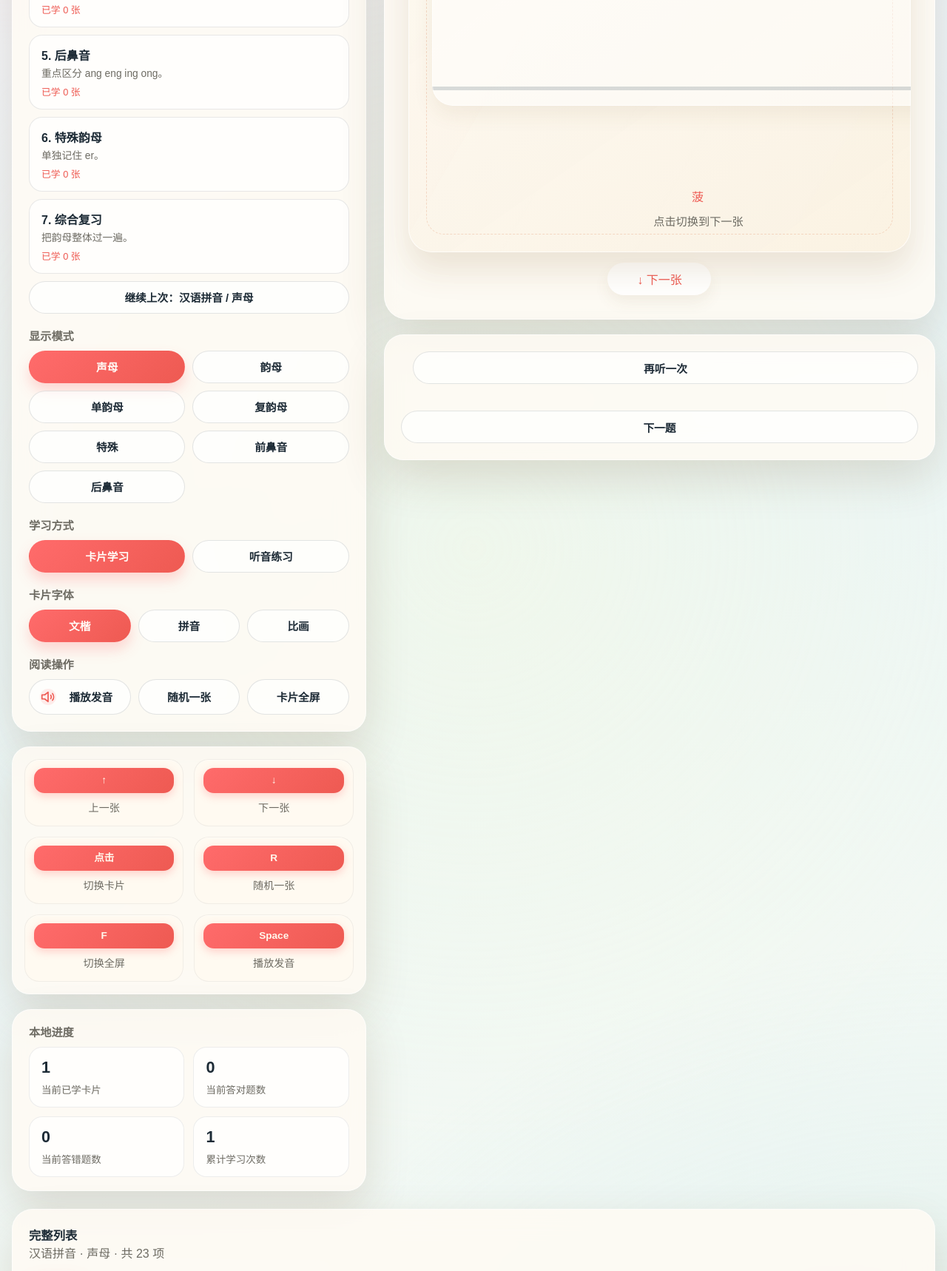
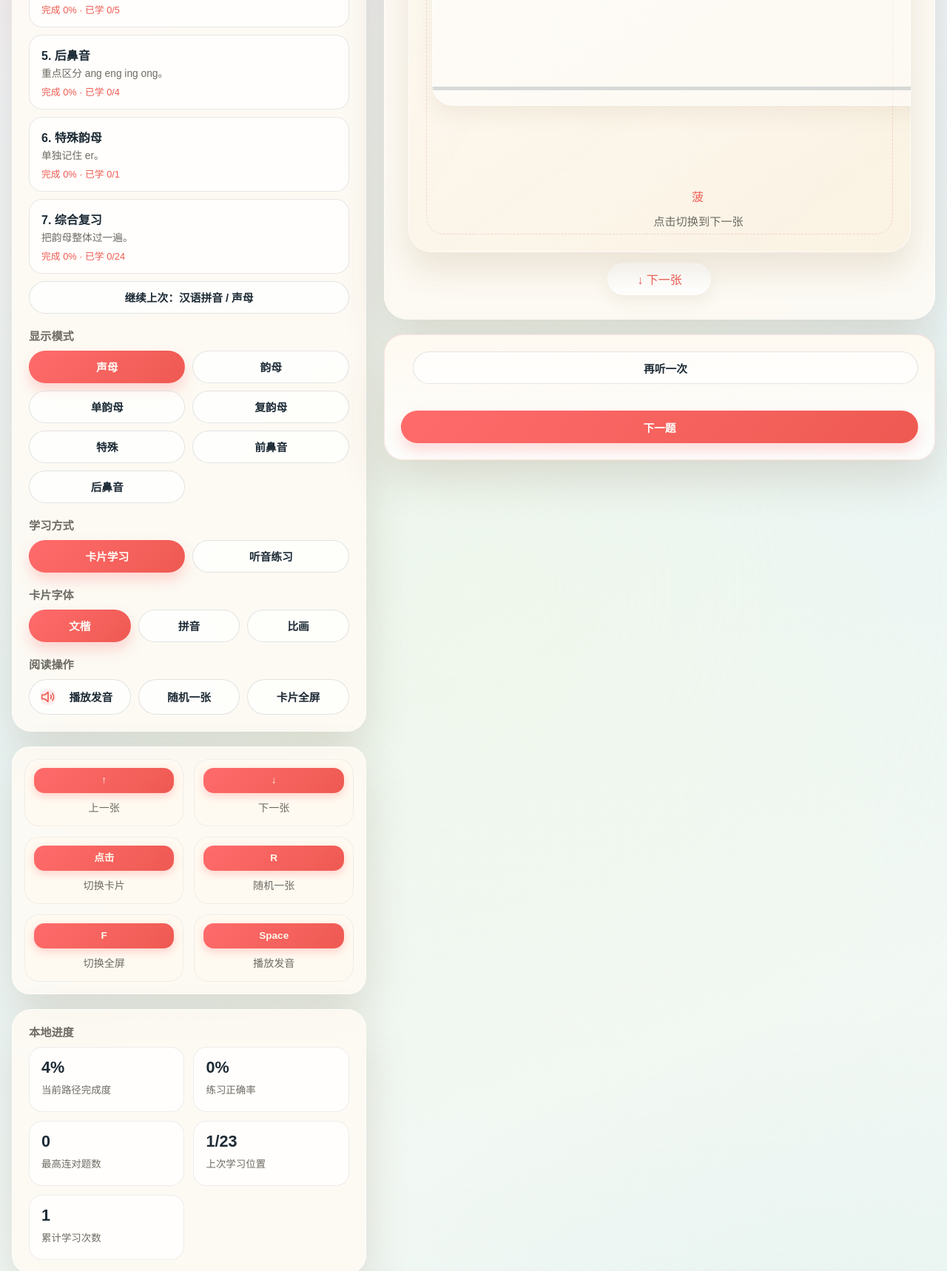
Before and after one commit to OrionPotter/alphabet-pinyin-cards, a website: page index.html in a window 1280 px wide. Shown: the part 946-2664 px from the top of the page at 74% size. Drawn offline with Linux system fonts and the light colour scheme.

Commit message:
添加测验连对功能，优化进度显示和练习面板样式

```diff
--- a/app.js
+++ b/app.js
@@ -380,6 +380,7 @@ const state = {
   indices: {},
   progress: null,
   quiz: null,
+  quizStreak: 0,
   hasSessionRecorded: false,
   lastTrackedCardKey: "",
 };
@@ -459,6 +460,7 @@ const practiceOptions = document.querySelector("#practice-options");
 const practiceFeedback = document.querySelector("#practice-feedback");
 const practiceAudioButton = document.querySelector("#practice-audio-button");
 const practiceNextButton = document.querySelector("#practice-next-button");
+const fontControlGroup = fontGroup.closest(".control-group");
 const englishAudioBaseUrl = "./audio/english/";
 const pinyinAudioBaseUrl = "./audio/pinyin/";
 const phoneticAudioBaseUrl = "./audio/phonetic/";
@@ -552,10 +554,18 @@ function ensureProgressBucket(deckId = state.activeDeck, modeId = state.activeMo
       seen: {},
       correct: 0,
       wrong: 0,
+      bestStreak: 0,
       lastIndex: 0,
       lastVisitedAt: 0,
     };
   }
+
+  state.progress.paths[key].seen ??= {};
+  state.progress.paths[key].correct ??= 0;
+  state.progress.paths[key].wrong ??= 0;
+  state.progress.paths[key].bestStreak ??= 0;
+  state.progress.paths[key].lastIndex ??= 0;
+  state.progress.paths[key].lastVisitedAt ??= 0;
 
   return state.progress.paths[key];
 }
@@ -632,8 +642,11 @@ function recordQuizResult(isCorrect, index) {
 
   if (isCorrect) {
     bucket.correct += 1;
+    state.quizStreak += 1;
+    bucket.bestStreak = Math.max(bucket.bestStreak, state.quizStreak);
   } else {
     bucket.wrong += 1;
+    state.quizStreak = 0;
   }
 
   persistLastState();
@@ -642,11 +655,19 @@ function recordQuizResult(isCorrect, index) {
 function getProgressSummary(deckId = state.activeDeck, modeId = state.activeMode) {
   const bucket = ensureProgressBucket(deckId, modeId);
   const seenCount = Object.keys(bucket.seen).length;
+  const total = deckRegistry[deckId].modes[modeId].items.length;
+  const attempts = bucket.correct + bucket.wrong;
+  const completion = total ? Math.round((seenCount / total) * 100) : 0;
+  const accuracy = attempts ? Math.round((bucket.correct / attempts) * 100) : 0;
 
   return {
     seenCount,
+    total,
+    completion,
+    accuracy,
     correct: bucket.correct,
     wrong: bucket.wrong,
+    bestStreak: bucket.bestStreak,
     lastIndex: bucket.lastIndex,
     sessionCount: state.progress.sessionCount,
   };
@@ -1197,6 +1218,7 @@ function setActiveView(viewId) {
   stopCurrentAudio();
   showAudioStatus("");
   state.activeView = viewId;
+  state.quizStreak = 0;
 
   if (viewId === "quiz") {
     startQuizRound();
@@ -1273,6 +1295,7 @@ function renderPathButtons() {
     const button = document.createElement("button");
     button.type = "button";
     button.className = `path-button${step.mode === state.activeMode ? " is-active" : ""}`;
+    button.style.setProperty("--path-progress", `${summary.completion}%`);
     button.addEventListener("click", () => {
       selectLearningPath(step.mode);
     });
@@ -1287,7 +1310,7 @@ function renderPathButtons() {
 
     const meta = document.createElement("span");
     meta.className = "path-meta";
-    meta.textContent = `已学 ${summary.seenCount} 张`;
+    meta.textContent = `完成 ${summary.completion}% · 已学 ${summary.seenCount}/${summary.total}`;
 
     button.append(title, copy, meta);
     pathList.append(button);
@@ -1321,10 +1344,12 @@ function renderProgress() {
     resumeButton.textContent = "继续上次学习";
   }
 
+  const nextCardIndex = Math.min(summary.lastIndex + 1, summary.total || 1);
   const cards = [
-    { value: summary.seenCount, label: "当前已学卡片" },
-    { value: summary.correct, label: "当前答对题数" },
-    { value: summary.wrong, label: "当前答错题数" },
+    { value: `${summary.completion}%`, label: "当前路径完成度" },
+    { value: `${summary.accuracy}%`, label: "练习正确率" },
+    { value: summary.bestStreak, label: "最高连对题数" },
+    { value: `${nextCardIndex}/${summary.total}`, label: "上次学习位置" },
     { value: summary.sessionCount, label: "累计学习次数" },
   ];
 
@@ -1354,12 +1379,18 @@ function renderPracticePanel() {
   }
 
   const items = getCurrentItems();
+  const summary = getProgressSummary();
   practiceTitle.textContent = `${getCurrentModeSet().label}练习`;
-  practiceCopy.textContent = state.quiz.prompt;
+  if (state.quiz.answered) {
+    practiceCopy.textContent = `当前连对 ${state.quizStreak} 题，最高连对 ${summary.bestStreak} 题。`;
+  } else {
+    practiceCopy.textContent = `${state.quiz.prompt} 可以按 1-4 快速作答。`;
+  }
   practiceNextButton.hidden = !state.quiz.answered;
+  practiceNextButton.textContent = state.quiz.answered ? "继续下一题" : "下一题";
 
   practiceOptions.innerHTML = "";
-  state.quiz.optionIndices.forEach((optionIndex) => {
+  state.quiz.optionIndices.forEach((optionIndex, optionNumber) => {
     const item = items[optionIndex];
     const button = document.createElement("button");
     button.type = "button";
@@ -1376,7 +1407,7 @@ function renderPracticePanel() {
 
     const label = document.createElement("span");
     label.className = "practice-option-label";
-    label.textContent = item.primary;
+    label.textContent = `${optionNumber + 1}. ${item.primary}`;
 
     const copy = document.createElement("span");
     copy.className = "practice-option-copy";
@@ -1603,6 +1634,7 @@ function render() {
   prevButton.hidden = inQuiz;
   nextButton.hidden = inQuiz;
   randomButton.textContent = inQuiz ? "换一题" : "随机一张";
+  fontControlGroup.hidden = inQuiz;
   renderDeckTypeButtons();
   renderPathButtons();
   renderModeButtons();
--- a/styles.css
+++ b/styles.css
@@ -341,6 +341,10 @@ button {
   color: #b3481d;
 }
 
+.audio-status[data-tone="success"] {
+  color: #2f7d32;
+}
+
 .stage {
   padding: 32px;
   border-radius: 32px;
@@ -395,6 +399,7 @@ button {
 }
 
 .path-button {
+  position: relative;
   display: grid;
   gap: 4px;
   justify-items: start;
@@ -409,6 +414,18 @@ button {
     border-color 160ms ease,
     box-shadow 160ms ease,
     background 160ms ease;
+  overflow: hidden;
+}
+
+.path-button::after {
+  content: "";
+  position: absolute;
+  left: 0;
+  bottom: 0;
+  height: 4px;
+  width: var(--path-progress, 0%);
+  background: linear-gradient(90deg, var(--accent), var(--accent-soft));
+  border-radius: 999px;
 }
 
 .path-button:hover,
@@ -453,6 +470,7 @@ button {
   border-radius: 18px;
   background: rgba(255, 255, 255, 0.7);
   border: 1px solid rgba(29, 43, 54, 0.08);
+  min-height: 88px;
 }
 
 .progress-value {
@@ -894,6 +912,8 @@ button {
 
 .practice-panel {
   gap: 18px;
+  border: 1px solid rgba(255, 107, 107, 0.16);
+  background: linear-gradient(180deg, rgba(255, 250, 241, 0.96), rgba(255, 255, 255, 0.82));
 }
 
 .practice-head {
@@ -906,6 +926,14 @@ button {
 .practice-audio-button,
 .practice-next-button {
   min-width: 132px;
+}
+
+.practice-next-button {
+  justify-self: start;
+  background: linear-gradient(135deg, var(--accent) 0%, var(--accent-deep) 100%);
+  color: #fffdf8;
+  border-color: transparent;
+  box-shadow: 0 10px 18px rgba(255, 107, 107, 0.24);
 }
 
 .practice-options {
@@ -928,7 +956,8 @@ button {
     transform 160ms ease,
     border-color 160ms ease,
     box-shadow 160ms ease,
-    background 160ms ease;
+    background 160ms ease,
+    opacity 160ms ease;
 }
 
 .practice-option:hover,
@@ -941,11 +970,20 @@ button {
 .practice-option.is-correct {
   background: rgba(119, 221, 119, 0.22);
   border-color: rgba(73, 168, 73, 0.55);
+  box-shadow: 0 12px 20px rgba(73, 168, 73, 0.16);
 }
 
 .practice-option.is-wrong {
   background: rgba(255, 107, 107, 0.15);
   border-color: rgba(238, 90, 82, 0.5);
+}
+
+.practice-option:disabled {
+  cursor: default;
+}
+
+.practice-options:has(.practice-option.is-correct) .practice-option:not(.is-correct):not(.is-wrong) {
+  opacity: 0.56;
 }
 
 .practice-option-label {
```
